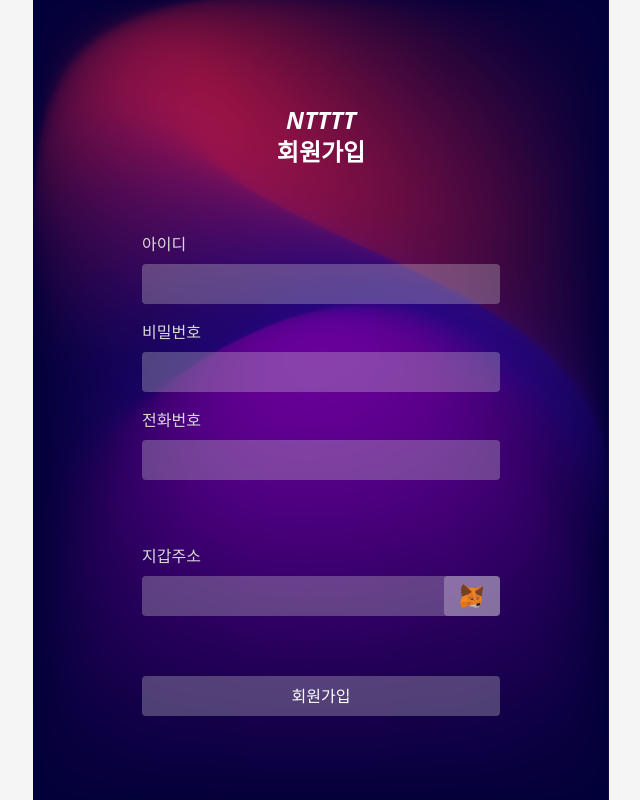
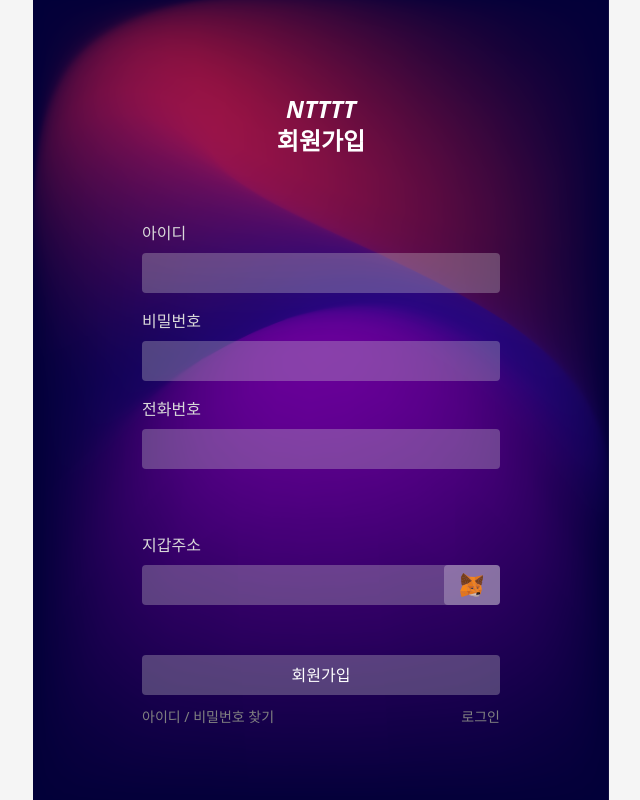
Before and after one commit to NTTTT-NFT-Ticket-Trading-Town/NTTTT-FE, a React (Vite) app: page /signup in a window 1280 px wide. Shown: the whole page, without its empty margins (319-959 px from the left). Built offline with nearby package versions, Linux system fonts and the light colour scheme; no server answers.

Commit message:
Style : input에 type 적용

```diff
--- a/src/pages/Login.tsx
+++ b/src/pages/Login.tsx
@@ -53,6 +53,7 @@ export default function Login() {
                 className="block w-full rounded bg-neutral-300/30 px-2 py-2"
               />
               <input
+                type="password"
                 onChange={(e) => setPassword(e.target.value)}
                 value={password}
                 className="block w-full rounded bg-neutral-300/30 px-2 py-2"
--- a/src/pages/Signup.tsx
+++ b/src/pages/Signup.tsx
@@ -60,12 +60,14 @@ export default function Signup() {
               />
               <div className="-mb-2 text-gray-1">비밀번호</div>
               <input
+                type="password"
                 onChange={(e) => setPassword(e.target.value)}
                 value={password}
                 className="block w-full rounded bg-neutral-300/30 px-2 py-2"
               />
               <div className="-mb-2 text-gray-1">전화번호</div>
               <input
+                type="tel"
                 onChange={(e) => setPhoneNo(e.target.value)}
                 value={phoneNo}
                 className="block w-full rounded bg-neutral-300/30 px-2 py-2"
@@ -110,6 +112,17 @@ export default function Signup() {
               {isLoading && " 중..."}
               {isSuccess && " 성공!"}
             </button>
+            <div className="mt-3 flex justify-between brightness-50">
+              <div className="cursor-pointer text-sm">
+                아이디 / 비밀번호 찾기
+              </div>
+              <div
+                onClick={() => navigate("/login")}
+                className="cursor-pointer text-sm"
+              >
+                로그인
+              </div>
+            </div>
           </div>
         </div>
       </main>
```
